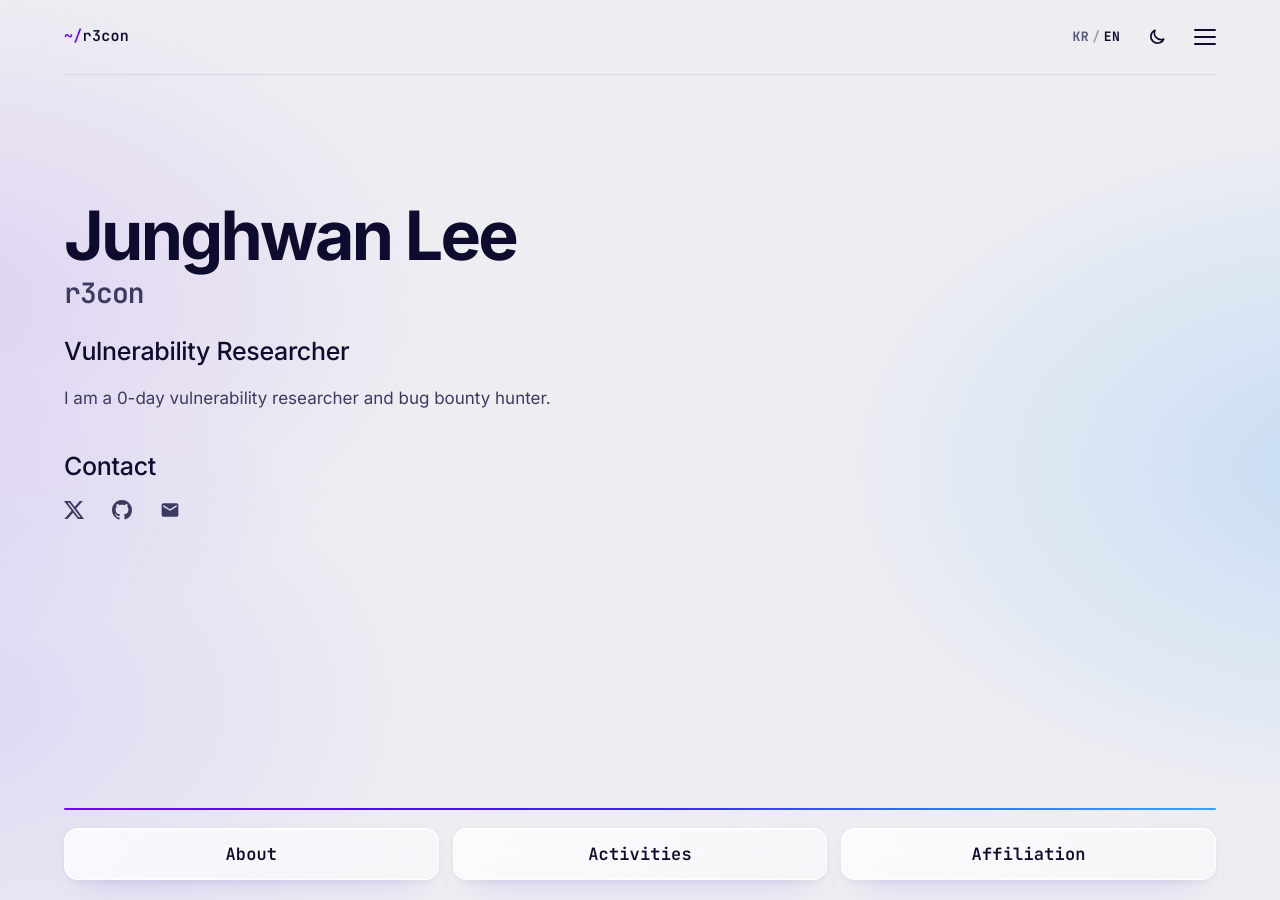
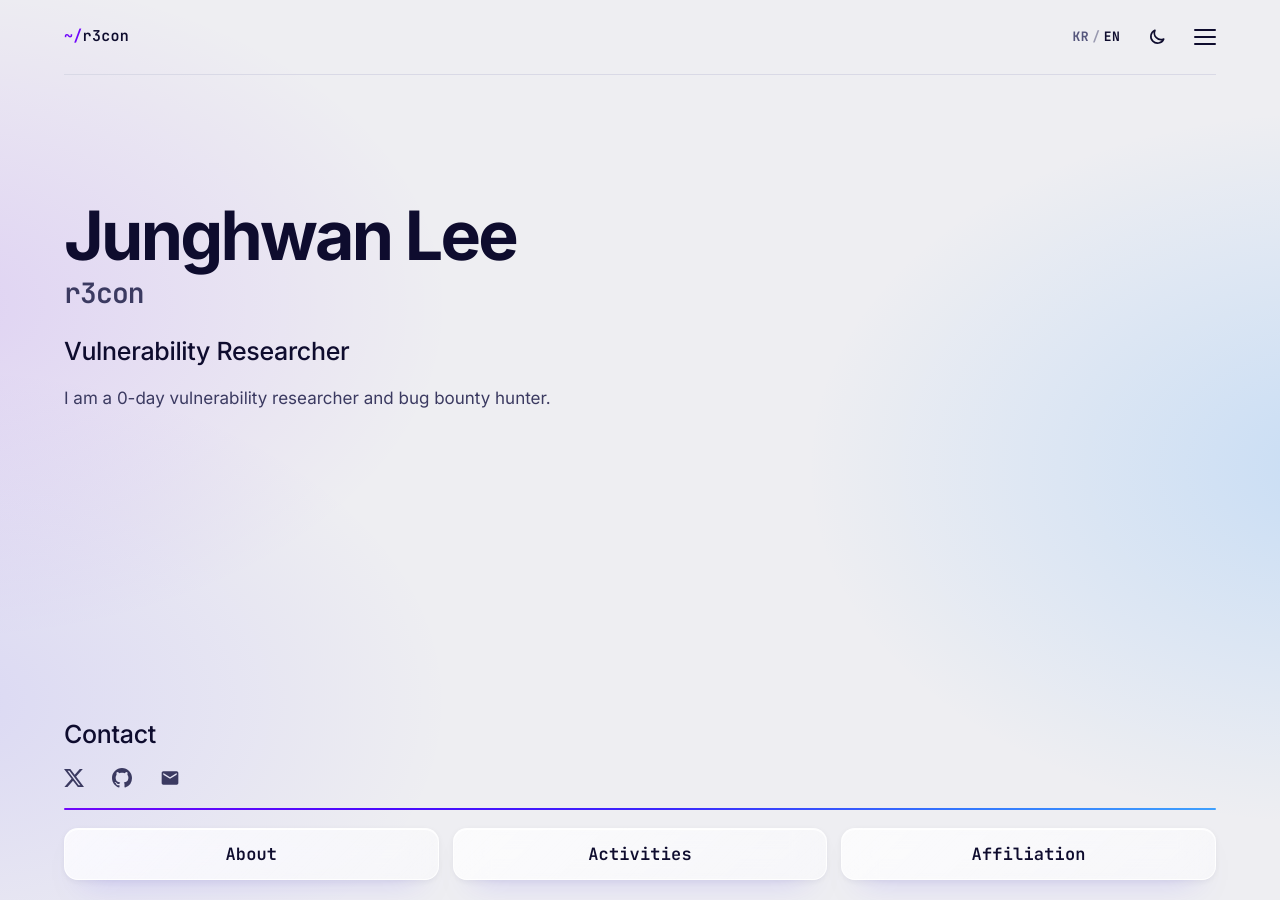
Before and after one commit to jhlee0507/jhlee0507.github.io, a Jekyll site: the page built from index.html, in a window 1280 px wide. Built offline with Jekyll 4.4.1, drawn with Linux system fonts in a browser that asks for light colours.

Commit message:
Pin the main page contact block just above the bottom line, keeping its stacked form

```diff
--- a/_config.yml
+++ b/_config.yml
@@ -16,8 +16,8 @@ intro_ko:
 description: >-
   r3con is a vulnerability researcher and Sejong University undergraduate working on Windows kernel drivers.
   WhiteHat School 4th cohort.
-# Contact links, each as a logo: in a row under the bottom line of every page, and on the main page under
-# the introduction instead. `icon` is x or github; `name` is what a screen reader says for the logo.
+# Contact links, each as a logo: in a row under the bottom line of every page, and on the main page as a
+# heading with the logos under it, just above that line. `icon` is x or github; `name` is what a screen reader says for the logo.
 # The email is written under `text` with no `url`: it is shown as an envelope that opens a new message
 # to that address.
 contact:
--- a/_includes/contact.html
+++ b/_includes/contact.html
@@ -1,6 +1,6 @@
 {%- comment -%}
   The contact row: a label and a logo per link. The email is an envelope that opens a new message.
-  With `variant="hero"` (the main page) the label is a heading in the size of the tagline, the logos under it.
+  With `variant="stacked"` (the main page) the label is a heading in the size of the tagline, the logos under it.
 {%- endcomment -%}
 <div class="contact{% if include.variant %} contact-{{ include.variant }}{% endif %}">
   <span class="contact-label" id="contact-label">{% include t.html en="Contact" ko="연락처" %}</span>
--- a/_includes/hero.html
+++ b/_includes/hero.html
@@ -10,7 +10,4 @@
     {%- endfor %}
   </div>
   {%- endif %}
-  {%- if site.contact.size > 0 %}
-  {% include contact.html variant="hero" %}
-  {%- endif %}
 </section>
--- a/_layouts/default.html
+++ b/_layouts/default.html
@@ -32,6 +32,10 @@
 <main id="main" class="wrap">
 {% if page.key == 'home' %}{% include hero.html %}{% endif %}
 {{ content }}
+{%- if page.key == 'home' and site.contact.size > 0 %}
+{%- comment %} on the main page the contact block sits just above the bottom line: a heading, the logos under it {% endcomment %}
+{% include contact.html variant="stacked" %}
+{%- endif %}
 </main>
 
 <footer class="wrap">
--- a/assets/css/site.css
+++ b/assets/css/site.css
@@ -325,16 +325,17 @@ html[data-lang="ko"] .contact-label{letter-spacing:.01em}
 .contact a:focus-visible{outline-offset:2px}
 .contact svg{width:1.25rem;height:1.25rem;fill:currentColor}
 
-/* the main page: the name, the handle, the tagline, the introduction and the contact logos at the top left;
-   at the foot of the page the bottom line and, under it, glass buttons (one per page) */
+/* the main page: the name, the handle, the tagline and the introduction at the top left; the contact block is
+   pinned just above the bottom line, and under the line are glass buttons (one per page) */
+.page-home main{display:flex;flex-direction:column}
 .page-home .hero{padding-top:clamp(2.5rem,9vh,3.5rem);padding-bottom:2.5rem;border-bottom:0}
 @media (min-width:48rem){.page-home .hero{padding-top:clamp(3rem,10vh,5.5rem);padding-bottom:3rem}}
 @media (min-width:64rem){.page-home .hero{padding-top:clamp(3rem,14vh,9.5rem);padding-bottom:3.5rem}}
 /* contact on the main page: a heading set like the tagline, the logos under it */
-.contact-hero{display:block;margin-top:2.25rem}
-.contact-hero .contact-label{display:block;font-family:var(--sans);font-size:clamp(1.25rem,1.95vw,1.5625rem);line-height:1.45;font-weight:500;letter-spacing:-.012em;text-transform:none;color:var(--ink)}
-html[data-lang="ko"] .contact-hero .contact-label{letter-spacing:-.012em}
-.contact-hero ul{margin-top:.25rem}
+.contact-stacked{display:block;margin-top:auto;padding-bottom:.5rem}
+.contact-stacked .contact-label{display:block;font-family:var(--sans);font-size:clamp(1.25rem,1.95vw,1.5625rem);line-height:1.45;font-weight:500;letter-spacing:-.012em;text-transform:none;color:var(--ink)}
+html[data-lang="ko"] .contact-stacked .contact-label{letter-spacing:-.012em}
+.contact-stacked ul{margin-top:.25rem}
 /* the same space above the line, under it and under the buttons */
 .page-home footer{min-height:0;padding:1.25rem 0 calc(1.25rem + env(safe-area-inset-bottom))}
 .home-nav{display:grid;grid-auto-flow:column;grid-auto-columns:minmax(0,1fr);gap:.5rem}
```
